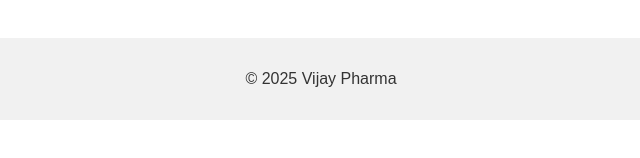
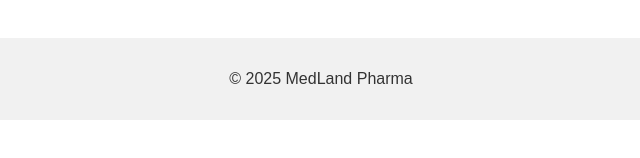
Before and after one commit to chami-jalil/medlandpharma, a plain HTML site: page about.html in a window 1280 px wide. Shown: the part 290-448 px from the top of the page, 319-959 px from the left. Drawn offline with Linux system fonts and the light colour scheme.

Commit message:
Update about.html

```diff
--- a/about.html
+++ b/about.html
@@ -22,7 +22,7 @@
     <p>We are committed to delivering high-quality pharmaceutical products and healthcare solutions.</p>
   </main>
   <footer>
-    <p>&copy; 2025 Vijay Pharma</p>
+    <p>&copy; 2025 MedLand Pharma</p>
   </footer>
 </body>
 </html>
```
